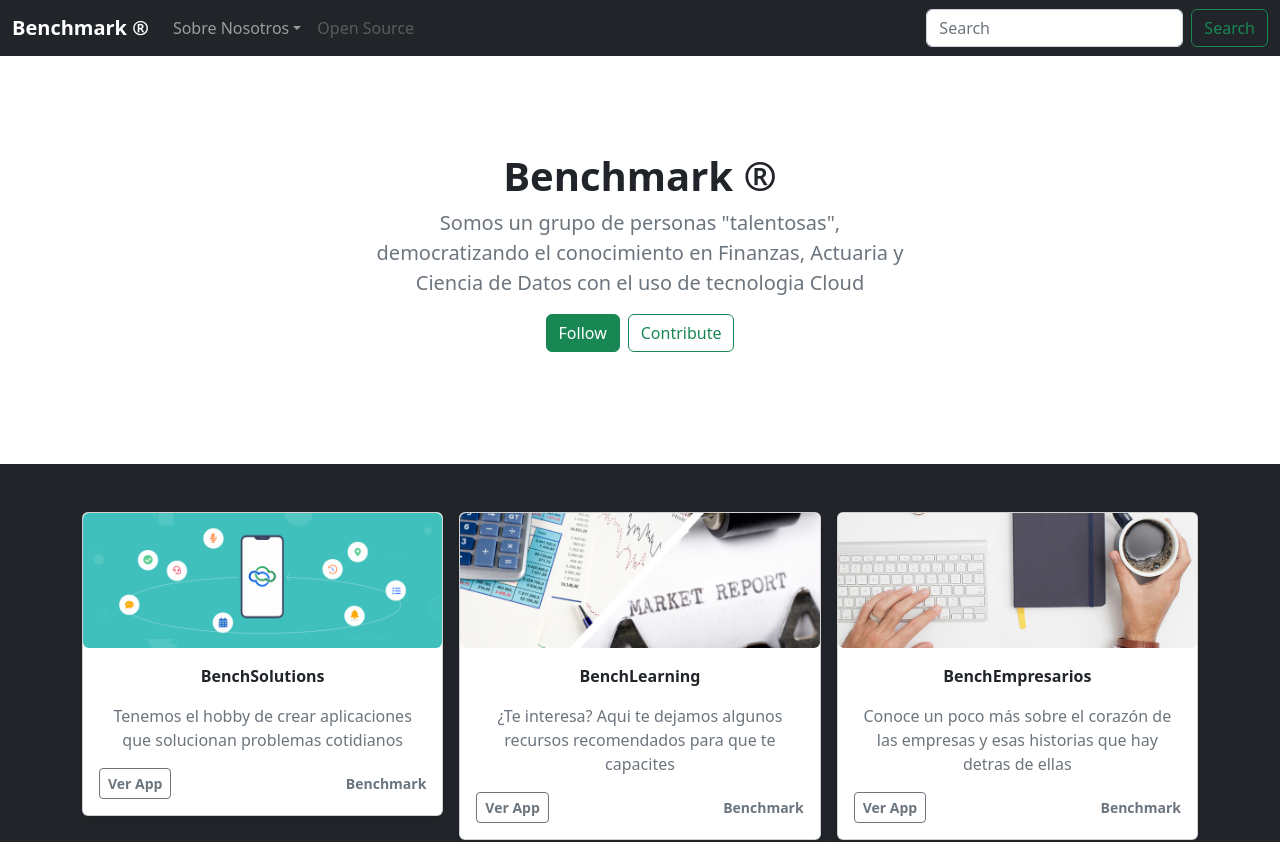
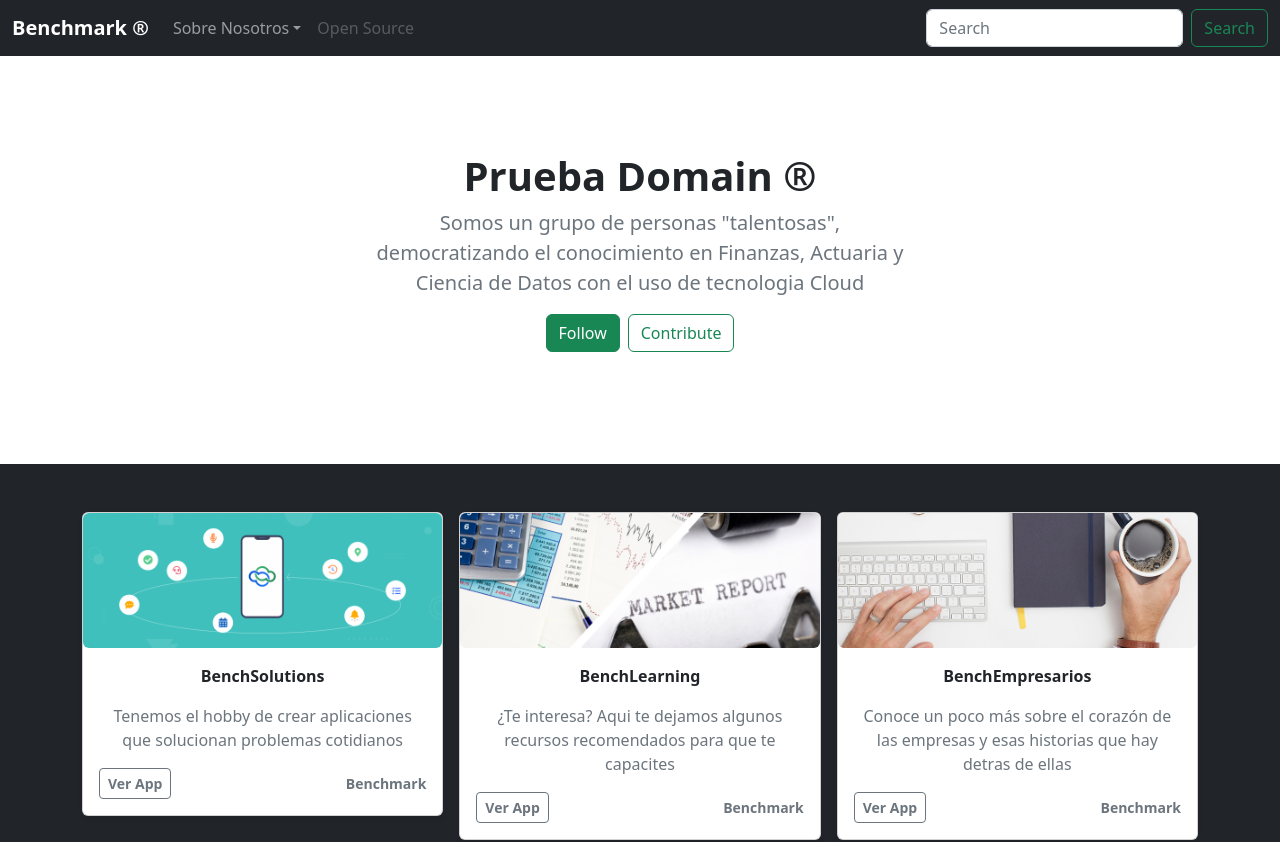
Before and after one commit to benchmarkco/front, a React (Vite) app: page / in a window 1280 px wide. Shown: the top 842 px of the page. Built offline with nearby package versions, Linux system fonts and the light colour scheme.

Commit message:
prueba de dominio

```diff
--- a/src/pages/Index.jsx
+++ b/src/pages/Index.jsx
@@ -12,7 +12,7 @@ function Index() {
   return (
     <>
     <Navbar company_name = { "Benchmark ®" }/>
-    <Jumbotron company_name = { "Benchmark ®" }
+    <Jumbotron company_name = { "Prueba Domain ®" }
                large_text = { 'Somos un grupo de personas "talentosas", democratizando el conocimiento en Finanzas, Actuaria y  Ciencia de Datos con el uso de tecnologia Cloud'}
                 />
     <CardContainer background = "bg-dark">
```
